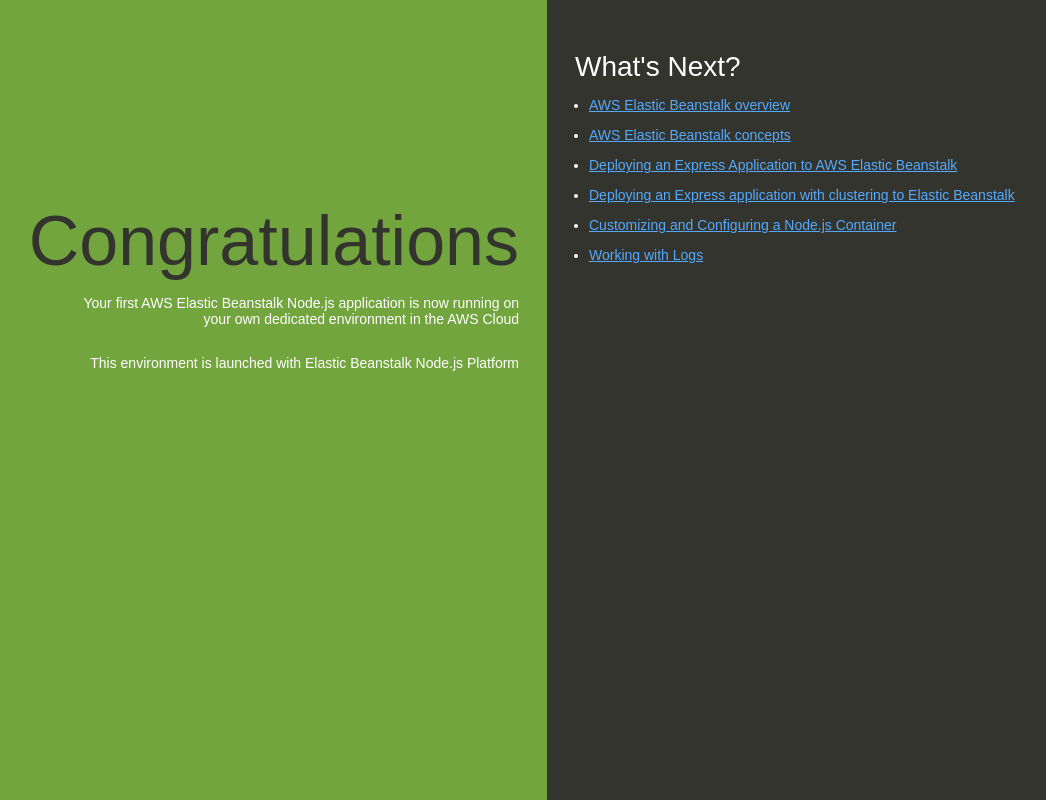
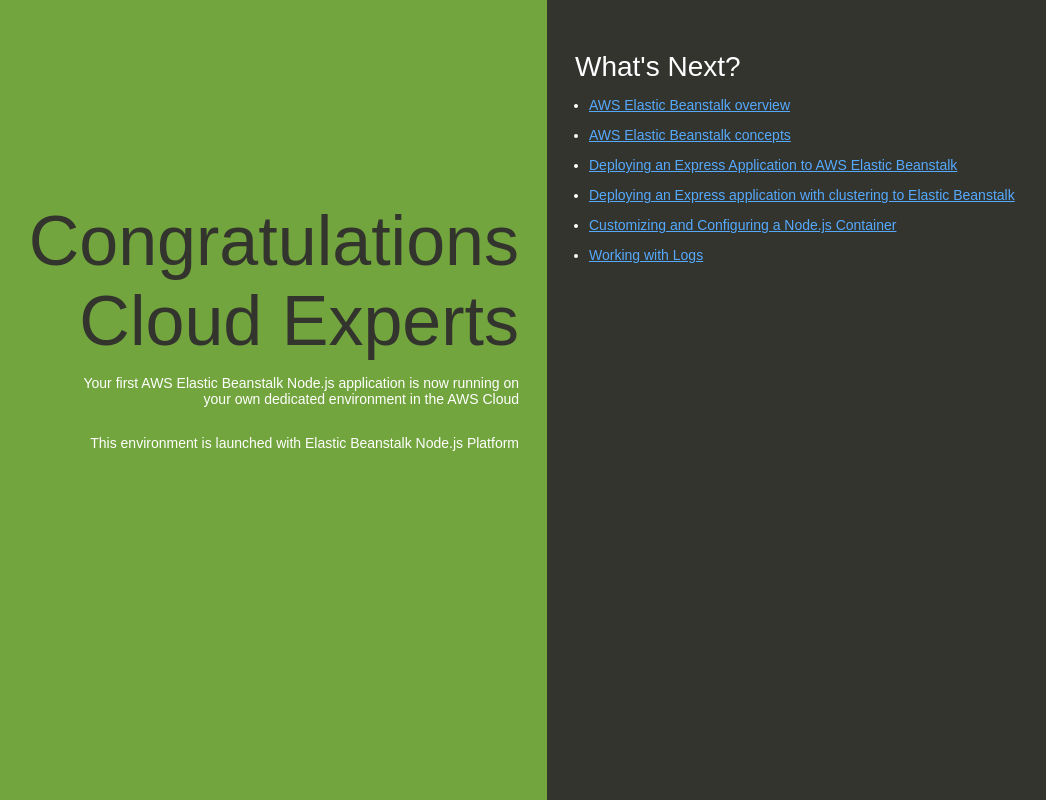
Before and after one commit to cloudexpertsltd/cicd-beanstalk-demo, a website: page index.html in a window 1280 px wide. Shown: the whole page, without its empty margins (93-1139 px from the left). Drawn offline with Linux system fonts and the light colour scheme.

Commit message:
second commit

```diff
--- a/index.html
+++ b/index.html
@@ -74,7 +74,7 @@
   </head>
   <body>
     <div class="textColumn">
-      <h1>Congratulations</h1>
+      <h1>Congratulations Cloud Experts</h1>
       <p>Your first AWS Elastic Beanstalk Node.js application is now running on your own dedicated environment in the AWS Cloud</p>
       <p>This environment is launched with Elastic Beanstalk Node.js Platform</p>
     </div>
```
